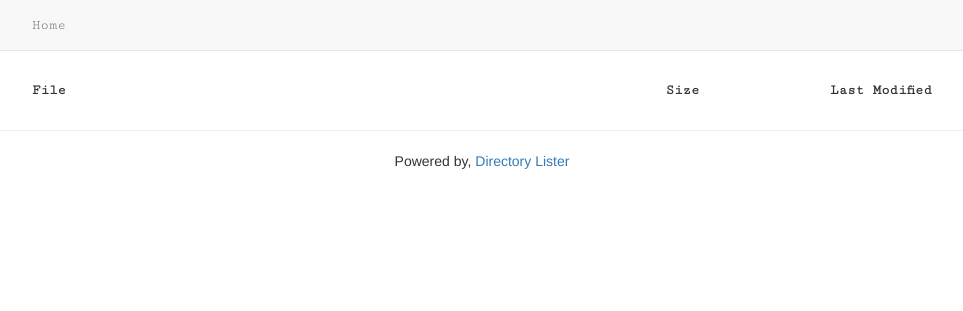
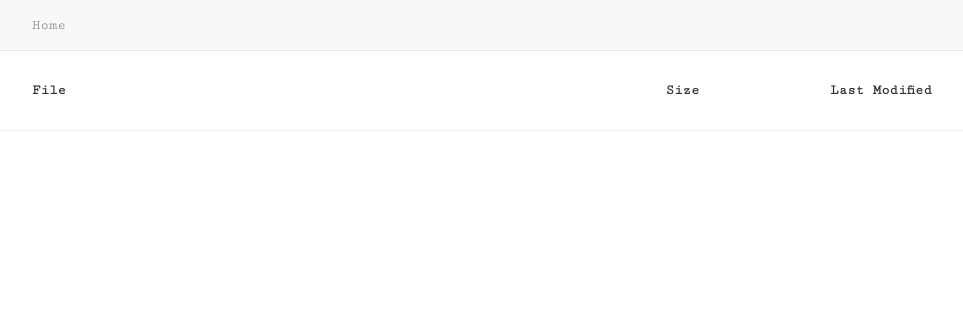
Before and after one commit to lucasavilacolon/folder-explorer, a PHP site: page / in a window 1280 px wide. Shown: the top 311 px of the page, without its empty margins (158-1121 px from the left). Run offline with PHP 8.4, Linux system fonts and the light colour scheme; some libraries are stand-ins or nearby versions.

Commit message:
se hacen modificaciones

```diff
--- a/code/resources/themes/bootstrap/default_footer.php
+++ b/code/resources/themes/bootstrap/default_footer.php
@@ -1,5 +1,5 @@
 <hr>
 
 <div class="footer">
-    Powered by, <a href="http://www.directorylister.com">Directory Lister</a>
+    <!--Powered by, <a href="http://www.directorylister.com">Directory Lister</a>-->
 </div>
--- a/code/resources/themes/bootstrap/index.php
+++ b/code/resources/themes/bootstrap/index.php
@@ -4,7 +4,7 @@
 
     <head>
 
-        <title>Directory listing of <?php echo $lister->getListedPath(); ?></title>
+        <title>Testing Folder:</title>
         <link rel="shortcut icon" href="<?php echo THEMEPATH; ?>/img/folder.png">
 
         <!-- STYLES -->
```
